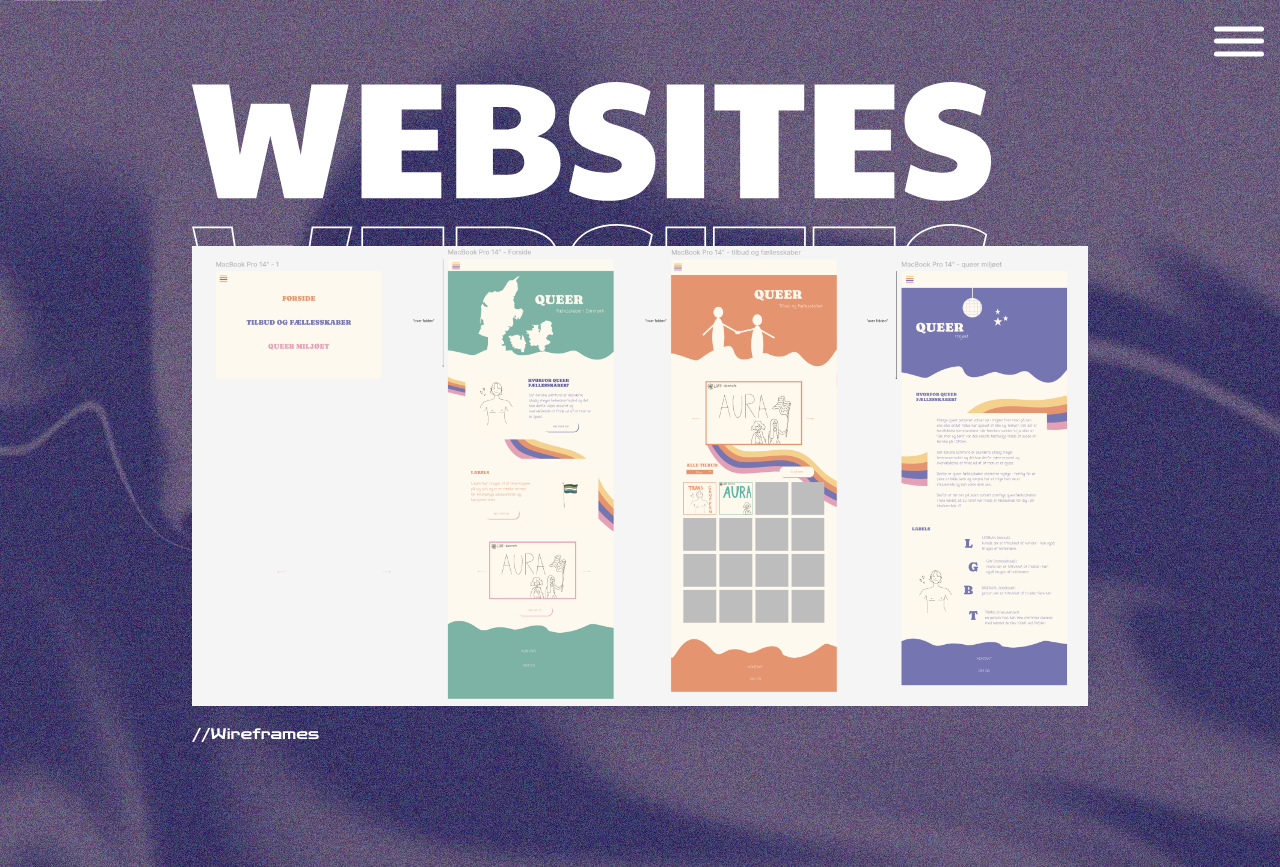
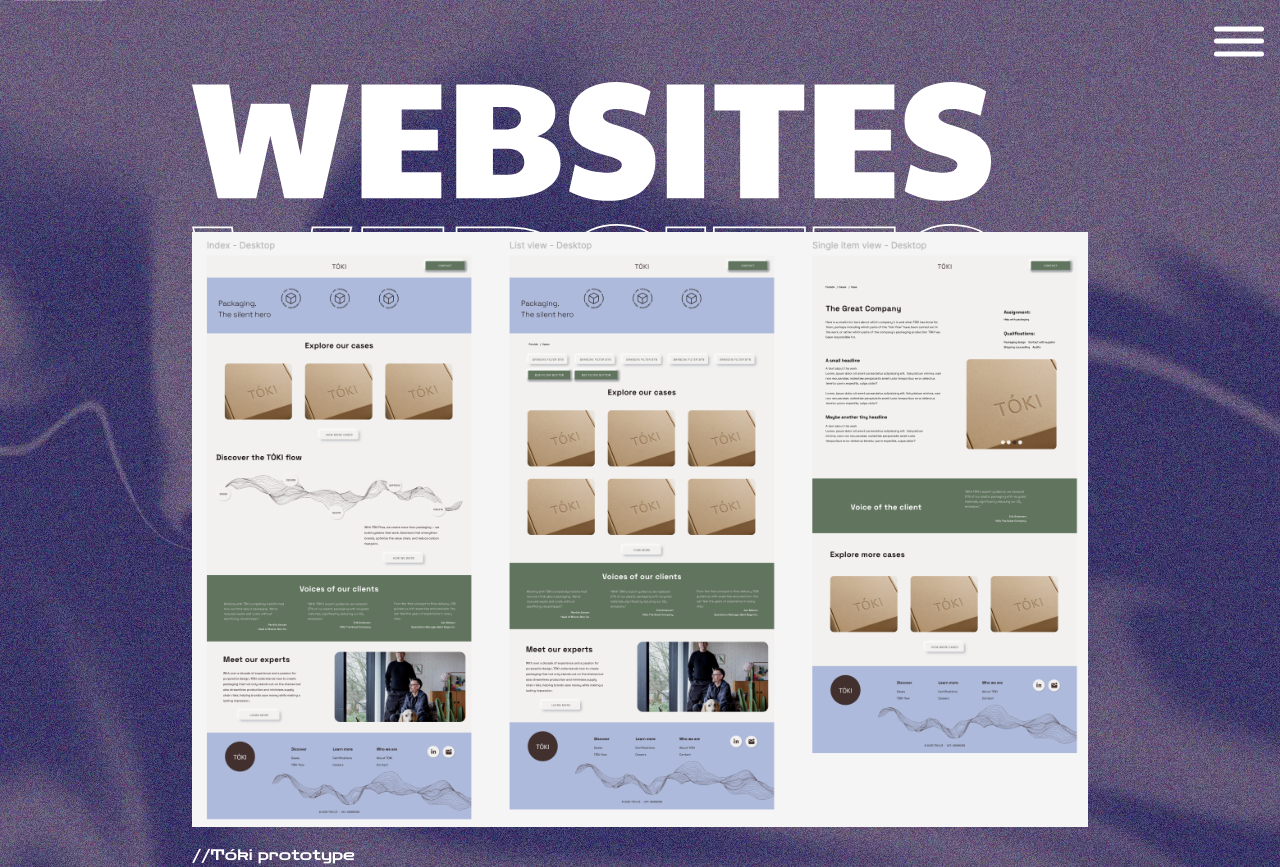
Before and after one commit to sist0002/siwsportfolio, a plain HTML site: page websites.html in a window 1280 px wide. Shown: the top 867 px of the page. Drawn offline with Linux system fonts and the light colour scheme.

Commit message:
minor update

```diff
--- a/websites.html
+++ b/websites.html
@@ -91,8 +91,8 @@
           </div>
         </div>
         <div class="landing_img">
-          <img src="img/websites_landing.png" alt="websites" />
-          <p class="landing_text zenDots">//Wireframes</p>
+          <img src="img/toki_prototype.png" alt="websites" />
+          <p class="landing_text zenDots">//Tóki prototype</p>
         </div>
       </section>
       <p class="tema_text">These are some of the websites that I have designed and coded myself. Click on the pictures for insight into my process as well as the actual websites:)</p>
```
Also changed, not shown: img/toki_prototype.png (added).
